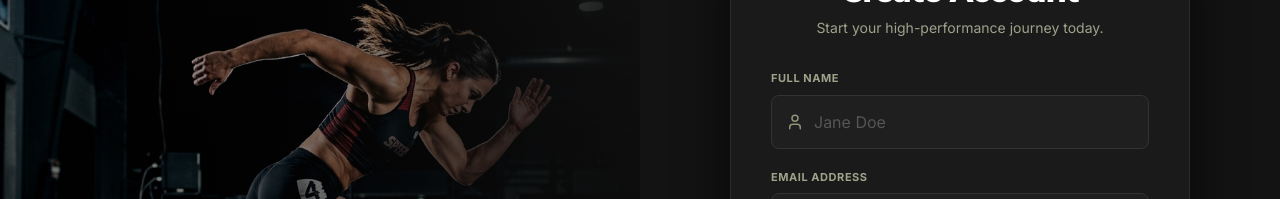
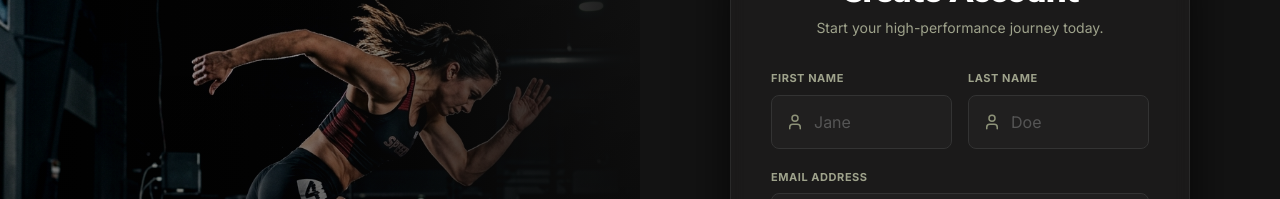
Before and after one commit to LibinThankayathil/fit-quest, a React (Vite) app in the folder frontend/: page /register in a window 1280 px wide. Shown: the part 174-373 px from the top of the page. Built offline with nearby package versions, Linux system fonts and the light colour scheme; no server answers.

Commit message:
Change the Full name field to separate first name and last name fields in registration form

```diff
--- a/frontend/src/context/AuthContext.tsx
+++ b/frontend/src/context/AuthContext.tsx
@@ -3,7 +3,8 @@ import { authApi } from '../api/auth';
 import type { LoginPayload, User } from '../types/auth';
 
 interface RegisterData {
-  fullName: string;
+  firstName: string;
+  lastName: string;
   email: string;
   password: string;
 }
@@ -42,18 +43,8 @@ export const AuthProvider: React.FC<{ children: ReactNode }> = ({ children }) =>
     setUser(loggedInUser);
   };
 
-  const register = async ({ fullName, email, password }: RegisterData) => {
-    // Split full name into firstName & lastName as expected by backend validator
-    const parts = fullName.trim().split(/\s+/);
-    const firstName = parts[0] || 'Athlete';
-    const lastName = parts.slice(1).join(' ') || parts[0] || 'Member';
-
-    const registeredUser = await authApi.register({
-      firstName,
-      lastName,
-      email,
-      password,
-    });
+  const register = async (data: RegisterData) => {
+    const registeredUser = await authApi.register(data);
     setUser(registeredUser);
   };
 
--- a/frontend/src/pages/RegisterPage.tsx
+++ b/frontend/src/pages/RegisterPage.tsx
@@ -11,7 +11,8 @@ export const RegisterPage: React.FC = () => {
   const navigate = useNavigate();
   const { register } = useAuth();
 
-  const [fullName, setFullName] = useState('');
+  const [firstName, setFirstName] = useState('');
+  const [lastName, setLastName] = useState('');
   const [email, setEmail] = useState('');
   const [password, setPassword] = useState('');
 
@@ -21,8 +22,11 @@ export const RegisterPage: React.FC = () => {
 
   const validateForm = () => {
     const errors: Record<string, string> = {};
-    if (!fullName.trim()) {
-      errors.fullName = 'Full name is required';
+    if (!firstName.trim()) {
+      errors.firstName = 'First name is required';
+    }
+    if (!lastName.trim()) {
+      errors.lastName = 'Last name is required';
     }
     if (!email.trim()) {
       errors.email = 'Email address is required';
@@ -49,7 +53,7 @@ export const RegisterPage: React.FC = () => {
     setIsLoading(true);
 
     try {
-      await register({ fullName, email, password });
+      await register({ firstName, lastName, email, password });
       navigate('/dashboard');
     } catch (err) {
       if (err instanceof AuthError) {
@@ -114,22 +118,41 @@ export const RegisterPage: React.FC = () => {
 
           {/* Form */}
           <form onSubmit={handleSubmit} className="space-y-5" noValidate>
+            <div className="grid grid-cols-1 sm:grid-cols-2 gap-4">
               <Input
-              id="fullName"
-              label="Full Name"
-              placeholder="Jane Doe"
+                id="firstName"
+                label="First Name"
+                placeholder="Jane"
                 icon={<UserIcon size={18} />}
-              value={fullName}
+                value={firstName}
                 onChange={(e) => {
-                setFullName(e.target.value);
-                if (fieldErrors.fullName) {
-                  setFieldErrors((prev) => ({ ...prev, fullName: '' }));
+                  setFirstName(e.target.value);
+                  if (fieldErrors.firstName) {
+                    setFieldErrors((prev) => ({ ...prev, firstName: '' }));
                   }
                 }}
-              error={fieldErrors.fullName}
-              autoComplete="name"
+                error={fieldErrors.firstName}
+                autoComplete="given-name"
                 required
               />
+
+              <Input
+                id="lastName"
+                label="Last Name"
+                placeholder="Doe"
+                icon={<UserIcon size={18} />}
+                value={lastName}
+                onChange={(e) => {
+                  setLastName(e.target.value);
+                  if (fieldErrors.lastName) {
+                    setFieldErrors((prev) => ({ ...prev, lastName: '' }));
+                  }
+                }}
+                error={fieldErrors.lastName}
+                autoComplete="family-name"
+                required
+              />
+            </div>
 
             <Input
               id="email"
```
Lines whose indentation alone changed are shown as unchanged.
